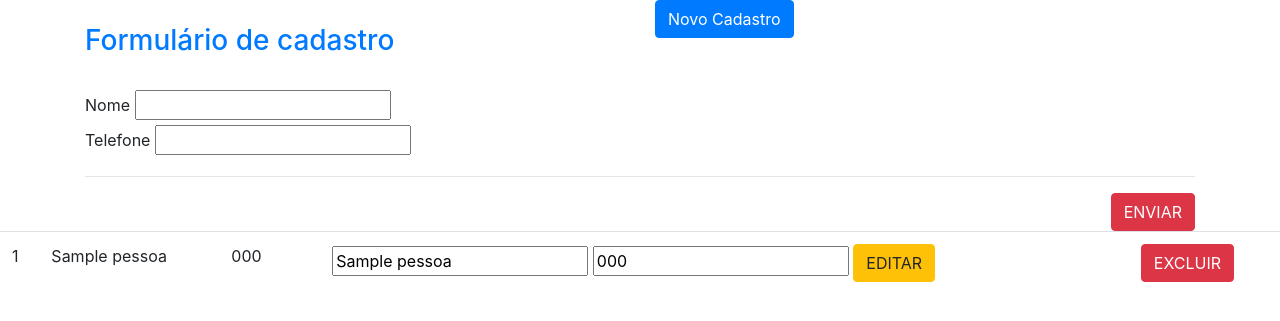
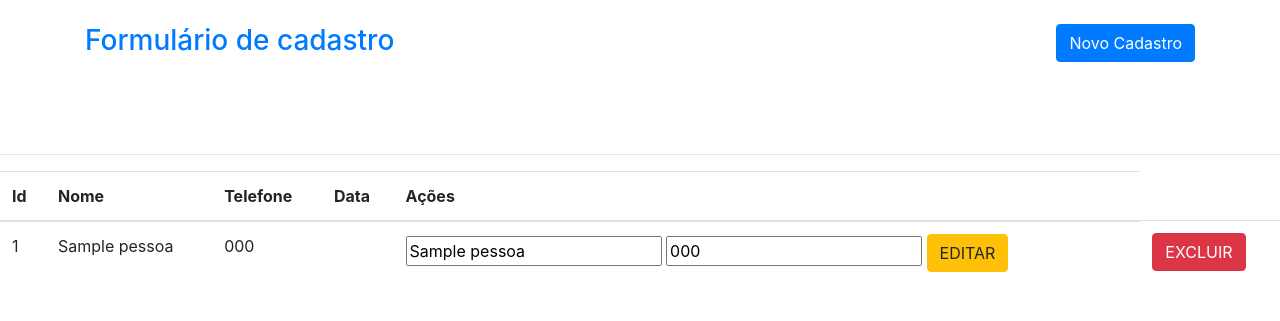
Before and after one commit to Murilovc/estudoPHP, a PHP site: page / in a window 1280 px wide. Shown: the top 321 px of the page. Run offline with PHP 8.4, Linux system fonts and the light colour scheme; tables that the repository leaves empty or names only in its code hold one stand-in row (values such as "Sample post"); data that the repository does not hold is empty.

Commit message:
alteracoes para ficar semelhante so do prof depois do video do Editar

```diff
--- a/index.php
+++ b/index.php
@@ -2,7 +2,7 @@
 <html lang="en">
 
 <head>
-    <title>Title</title>
+    <title>Cadastros</title>
     <!-- Required meta tags -->
     <meta charset="utf-8">
     <meta name="viewport" content="width=device-width, initial-scale=1, shrink-to-fit=no">
@@ -11,26 +11,19 @@
     <link rel="stylesheet" href="https://stackpath.bootstrapcdn.com/bootstrap/4.3.1/css/bootstrap.min.css" integrity="sha384-ggOyR0iXCbMQv3Xipma34MD+dH/1fQ784/j6cY/iJTQUOhcWr7x9JvoRxT2MZw1T" crossorigin="anonymous">
 </head>
 
-<body>
 
-    <head>
-        <meta charset="UTF-8">
-        <meta http-equiv="X-UA-Compatible" content="IE=edge">
-        <meta name="viewport" content="width=device-width, initial-scale=1.0">
-        <title>PHP</title>
-    </head>
 
 <body>
 
     <div class="container">
 
-
-            <div class="row">
+        <!-- margin-top 4-->
+        <div class="row mt-4">
             <div class="col">
-                    <h3 class="text-primary mt-4">Formulário de cadastro</h3>
+                <h3 class="text-primary">Formulário de cadastro</h3>
             </div>
-                <div class="col">
-                    <button type="button" class="btn btn-primary" data toggle="modal" data target="myModal">
+            <div class="col text-right">
+                <button type="button" class="btn btn-primary" data-toggle="modal" data-target="#myModal">
                     Novo Cadastro
                 </button>
             </div>
@@ -50,31 +43,6 @@
 
                     <!-- Modal body -->
                     <div class="modal-body">
-                        Modal body..
-                    </div>
-
-                    <!-- Modal footer -->
-                    <div class="modal-footer">
-                        <button type="button" class="btn btn-sucess" data-dismiss="modal">Close</button>
-                    </div>
-
-                    </div>
-                </div>
-            </div>
-
-
-
-
-
-            <br>
-
-
-
-
-
-
-
-
                         <form action="back-end/cadastros.php" method="post">
                             <label for="">Nome</label>
                             <input type="text" name="nome">
@@ -86,18 +54,34 @@
 
                             <hr>
                             <div class="text-right">
-                    <input type="submit" value="ENVIAR" class="btn btn-danger">
+                                <input type="submit" value="ENVIAR" class="btn btn-success">
                             </div>
 
                         </form>
+                    </div>
 
+                </div>
+            </div>
+        </div>
 
+        <br>
 
     </div>
 
+
+    <br><br>
+
+    <hr>
+
     <table class="table">
         <thead>
-
+            <tr>
+                <th>Id</th>
+                <th>Nome</th>
+                <th>Telefone</th>
+                <th>Data</th>
+                <th>Ações</th>
+            </tr>
         </thead>
         <tbody>
             <?php
@@ -143,8 +127,6 @@
         </tbody>
     </table>
 
-
-
 </body>
 
 
@@ -153,6 +135,6 @@
     <script src="https://code.jquery.com/jquery-3.3.1.slim.min.js" integrity="sha384-q8i/X+965DzO0rT7abK41JStQIAqVgRVzpbzo5smXKp4YfRvH+8abtTE1Pi6jizo" crossorigin="anonymous"></script>
     <script src="https://cdnjs.cloudflare.com/ajax/libs/popper.js/1.14.7/umd/popper.min.js" integrity="sha384-UO2eT0CpHqdSJQ6hJty5KVphtPhzWj9WO1clHTMGa3JDZwrnQq4sF86dIHNDz0W1" crossorigin="anonymous"></script>
     <script src="https://stackpath.bootstrapcdn.com/bootstrap/4.3.1/js/bootstrap.min.js" integrity="sha384-JjSmVgyd0p3pXB1rRibZUAYoIIy6OrQ6VrjIEaFf/nJGzIxFDsf4x0xIM+B07jRM" crossorigin="anonymous"></script>
-</body>
+
 
 </html>
```
Lines whose indentation alone changed are shown as unchanged.
